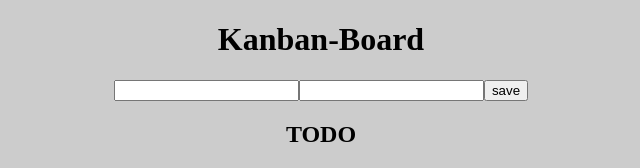
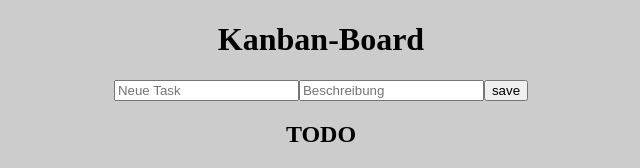
Before and after one commit to neuefische/nf-twitch-kanban-frontend-22-1, a React (Create React App) app: page / in a window 1280 px wide. Shown: the top 168 px of the page, without its empty margins (319-959 px from the left). Built offline with nearby package versions, Linux system fonts and the light colour scheme.

Commit message:
post request

```diff
--- a/package.json
+++ b/package.json
@@ -10,6 +10,7 @@
     "@types/node": "^16.11.41",
     "@types/react": "^18.0.12",
     "@types/react-dom": "^18.0.5",
+    "axios": "^0.27.2",
     "react": "^18.2.0",
     "react-dom": "^18.2.0",
     "react-scripts": "5.0.1",
@@ -39,5 +40,6 @@
       "last 1 firefox version",
       "last 1 safari version"
     ]
-  }
+  },
+  "proxy" : "http://localhost:8080"
 }
--- a/src/components/CreateForm.tsx
+++ b/src/components/CreateForm.tsx
@@ -1,9 +1,23 @@
-import React from "react";
+import React, {useState} from "react";
+import axios from "axios";
+import {KanbanStatus} from "../service/models";
 
 export default function CreateForm() {
+
+    const [task, setTask] = useState('')
+    const [description, setDescription] = useState('')
+
+    const sendData = () => {
+        axios.post("/api/kanban", {
+            task,
+            description,
+            status : KanbanStatus.OPEN
+        })
+    }
+
     return <div>
-        <input type="text"/>
-        <input type="text"/>
-        <button>save</button>
+        <input type="text" placeholder={'Neue Task'} value={task} onChange={ev => setTask(ev.target.value)}/>
+        <input type="text" placeholder={'Beschreibung'} value={description} onChange={ev => setDescription(ev.target.value)}/>
+        <button onClick={sendData}>save</button>
     </div>
 }
--- /dev/null
+++ b/src/service/models.ts
@@ -0,0 +1,12 @@
+export enum KanbanStatus {
+    'OPEN' = 'OPEN',
+    'IN_PROGRESS'= 'IN_PROGRESS',
+    'DONE' = 'DONE',
+}
+
+export interface KanbanItem {
+    id?: string,
+    task: string,
+    description: string,
+    status: KanbanStatus,
+}
```
Also changed, not shown: src/App.tsx (line endings or trailing spaces), 1 other file (tests, documents, lock files or other folders).
